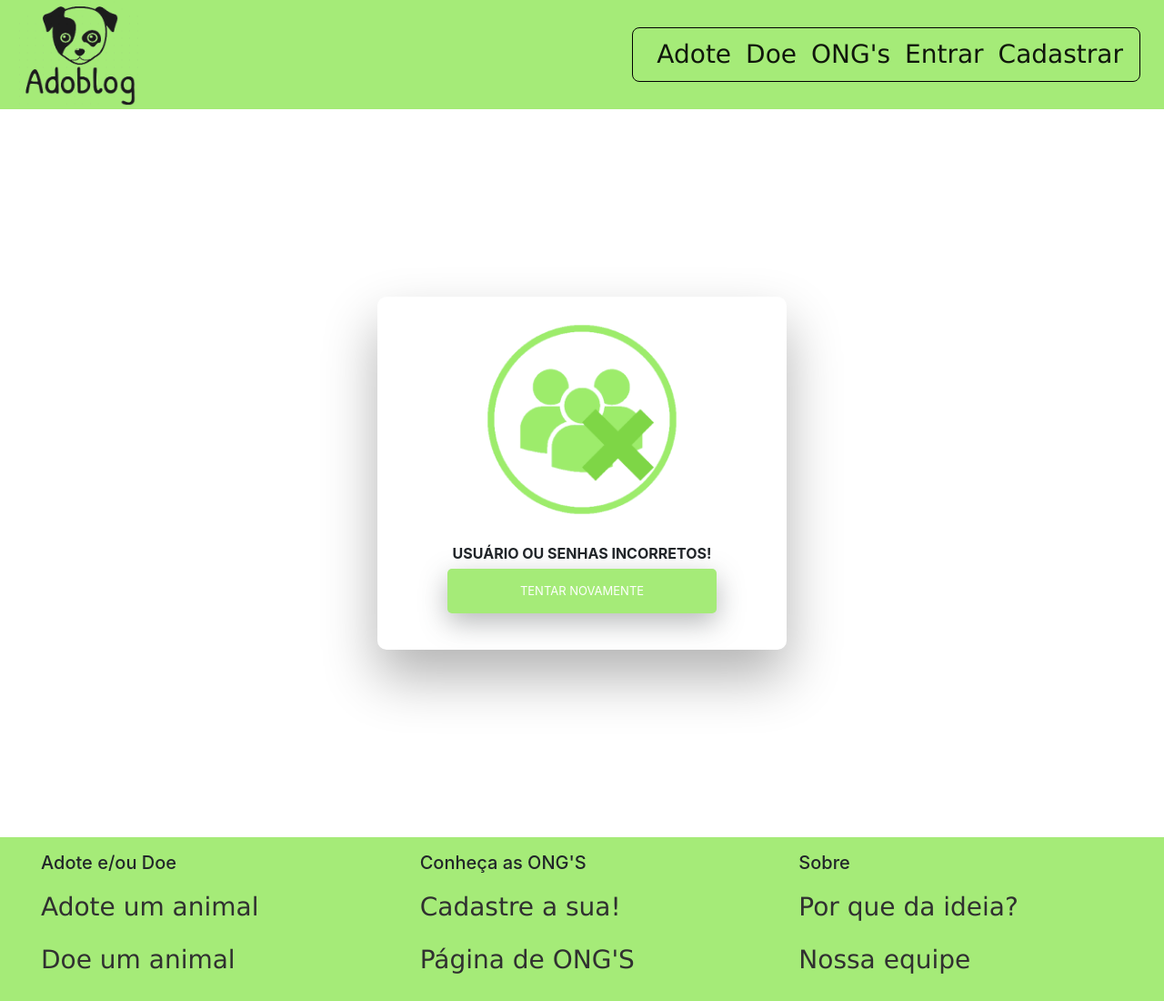
After one commit to joojkafer/PFC_Adoblog, a PHP site: page /loginerror.php in a window 1280 px wide. The commit adds this page. Shown: the whole page at 91% size. Run offline with PHP 8.4, Linux system fonts and the light colour scheme; some libraries are stand-ins or nearby versions.

Commit message:
Add files via upload
FEITO:
- Sistema de login tanto para ONG quanto para ADM;

A FAZER:
- Página para criação das postagens;
- Controle de acesso ADM/ONG;
- Página para opções de controle do adm (ONG'S ou Formulários);
- Criar database para as postagens bem como arrumar 'foreign key' para direcionar Postagem > ONG;
- Páginas perfis das ONG'S;

```diff
--- a/screens/index.php
+++ b/screens/index.php
@@ -9,10 +9,14 @@
     <script src="//maxcdn.bootstrapcdn.com/bootstrap/4.0.0/js/bootstrap.min.js"></script>
     <script src="//cdnjs.cloudflare.com/ajax/libs/jquery/3.2.1/jquery.min.js"></script>
     <link rel="stylesheet" href="https://cdn.jsdelivr.net/npm/bootstrap@4.6.1/dist/css/bootstrap.min.css">
+  <script src="https://cdn.jsdelivr.net/npm/jquery@3.5.1/dist/jquery.slim.min.js"></script>
+  <script src="https://cdn.jsdelivr.net/npm/popper.js@1.16.1/dist/umd/popper.min.js"></script>
+  <script src="https://cdn.jsdelivr.net/npm/bootstrap@4.6.1/dist/js/bootstrap.bundle.min.js"></script>
+    <script src="../script/showmodal.js"></script>
 </head>
 
 <body>
-    <nav class="navbar sticky-top navbar-expand-lg navbar-light py-2" style="background-color: #A5EB78;">
+<nav class="navbar sticky-top navbar-expand-lg navbar-light" style="background-color: #A5EB78;">
         <a class="navbar-brand" href="index.php">
             <img src="../images/logo.png"  class="thumbnail"  alt="Logo">
         </a>
--- /dev/null
+++ b/screens/loginerror.php
@@ -0,0 +1,89 @@
+<!DOCTYPE html>
+<html>
+<head>
+    <meta charset="UTF-8">
+    <title>Cadastrar | Adoblog</title>
+    <link rel="stylesheet" type="text/css" href="../styles/registerSF.css">
+    <link href="https://cdn.jsdelivr.net/npm/bootstrap@5.1.3/dist/css/bootstrap.min.css" rel="stylesheet" integrity="sha384-1BmE4kWBq78iYhFldvKuhfTAU6auU8tT94WrHftjDbrCEXSU1oBoqyl2QvZ6jIW3" crossorigin="anonymous">
+    <link href="//maxcdn.bootstrapcdn.com/bootstrap/4.0.0/css/bootstrap.min.css" rel="stylesheet" id="bootstrap-css">
+    <script src="//maxcdn.bootstrapcdn.com/bootstrap/4.0.0/js/bootstrap.min.js"></script>
+    <script src="//cdnjs.cloudflare.com/ajax/libs/jquery/3.2.1/jquery.min.js"></script>
+</head>
+
+<body>
+    <nav class="navbar sticky-top navbar-expand-lg navbar-light py-3" style="background-color: #A5EB78;">
+        <a class="navbar-brand" href="index.php">
+            <img src="../images/logo.png"  class="thumbnail"  alt="Logo">
+        </a>
+        <button class="navbar-toggler" type="button" data-toggle="collapse" data-target="#navbarSupportedContent" aria-controls="navbarSupportedContent" aria-expanded="false" aria-label="Toggle navigation">
+            <span class="navbar-toggler-icon"></span>
+        </button>
+
+        <div class="collapse navbar-collapse justify-content-end" id="navbarSupportedContent">
+            <ul class="navbar-nav ml-auto" style="border: 1px solid black;
+                                                  border-radius: 8px;
+                                                  padding-top: 0px;
+                                                  padding-bottom: 0px;
+                                                  margin-right: 10px;
+                                                  margin-left: 10px;">
+                <li class="nav-item active" style="padding-left:18px;">
+                    <a class="nav-link active" href=""> Adote </a>
+                </li>
+                <li class="nav-item">
+                    <a class="nav-link active" href="doarform.php"> Doe </a>
+                </li>
+                <li class="nav-item">
+                    <a class="nav-link active" href="ongpage.php"> ONG's </a>
+                </li>
+                <li class="nav-item">
+                    <a class="nav-link active" href="login.php"> Entrar </a>
+                </li>
+                <li class="nav-item">
+                    <a class="nav-link active" href="registerong.php" style="padding-right:18px;"> Cadastrar </a>
+                </li>
+            </ul>
+        </div>
+    </nav>
+
+    <div class="wrapper fadeInDown">
+        <div id="formContent">
+            <div class="fadeIn first">
+                <img class="loguserimg" src="../images/user_icon_error_registered.png" id="icon" alt="User Icon" />
+            </div>
+            <div>
+                <b class="fadeIn second"> USUÁRIO OU SENHAS INCORRETOS! </b>
+            </div>
+            <form action="login.php">
+                <input type="submit" style="background-color:#A5EB78;"class="fadeIn third" value="TENTAR NOVAMENTE">
+            </form>
+        </div>
+    </div>
+
+    <div class="fadeIn footer">
+        <footer class="container-fluid py-3" style="background: #A5EB78; height: 125%;">
+            <div class="row">
+                <div class="col-6 col-md ft1" style="margin-left: 30px;">
+                    <h5>Adote e/ou Doe</h5>
+                    <ul class="navbar-nav mr-auto">
+                        <li class="nav-item"><a style="color: #303030;" class="nav-link active" href="#">Adote um animal</a></li>
+                        <li class="nav-item"><a style="color: #303030;" class="nav-link active" href="doarform.php">Doe um animal</a></li>
+                    </ul>
+                </div>
+                <div class="col-6 col-md ft2">
+                    <h5>Conheça as ONG'S</h5>
+                    <ul class="navbar-nav mr-auto">
+                        <li class="nav-item"><a style="color: #303030;" class="nav-link active" href="registerong.php">Cadastre a sua!</a></li>
+                        <li class="nav-item"><a style="color: #303030;" class="nav-link active" href="ongpage.php">Página de ONG'S</a></li>
+                    </ul>
+                </div>
+                <div class="col-6 col-md ft3">
+                    <h5>Sobre</h5>
+                    <ul class="navbar-nav mr-auto">
+                        <li class="nav-item"><a style="color: #303030;" class="nav-link active" href="#">Por que da ideia?</a></li>
+                        <li class="nav-item"><a style="color: #303030;" class="nav-link active" href="#">Nossa equipe</a></li>
+                    </ul>
+                </div>
+        </footer>
+    </div>
+    </div>
+</body>
--- a/styles/index.css
+++ b/styles/index.css
@@ -412,10 +412,6 @@ td{
     text-align: justify;
 }
 
-h5{
-    border-bottom: 1px solid black;
-}
-
 .divimgAnimal{
     position: absolute;
 }
```
Also changed, not shown: screens/login.php (+7 -3 lines), script/log.php (added, +52 -0 lines).
